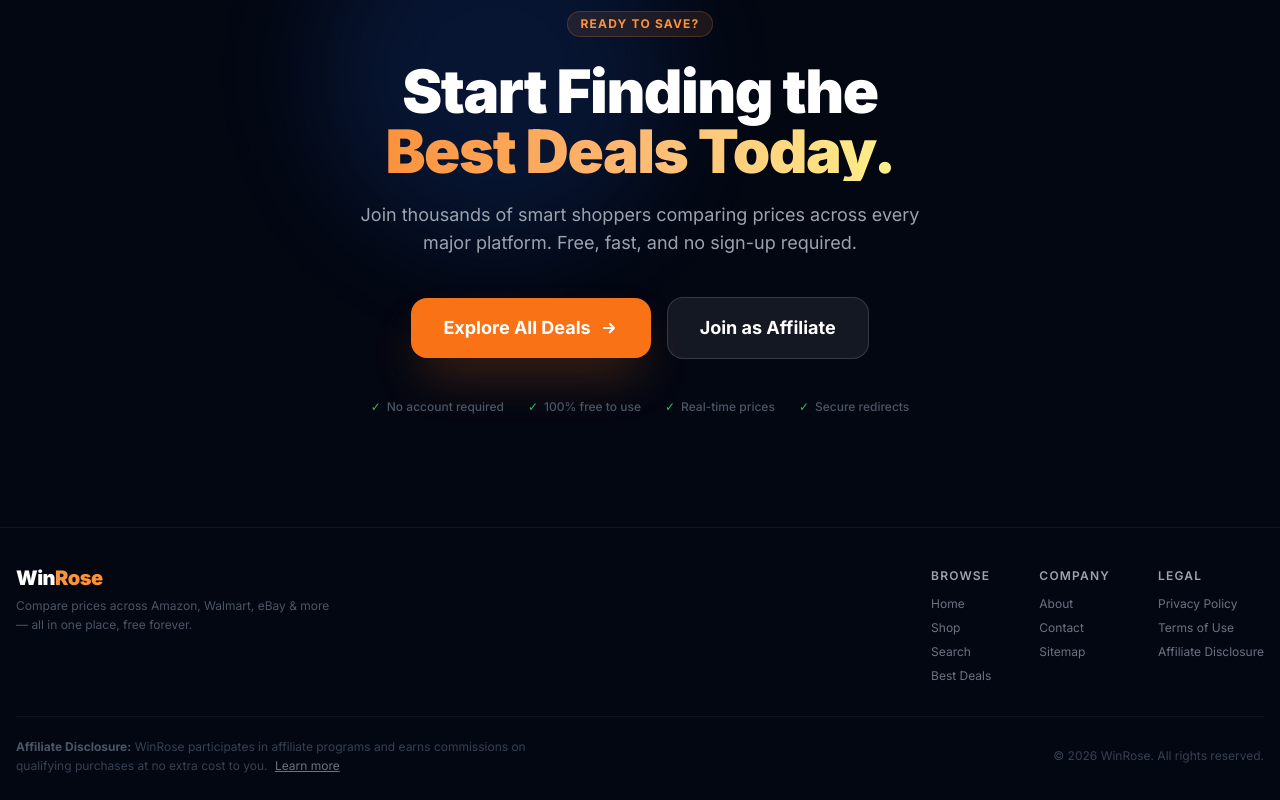
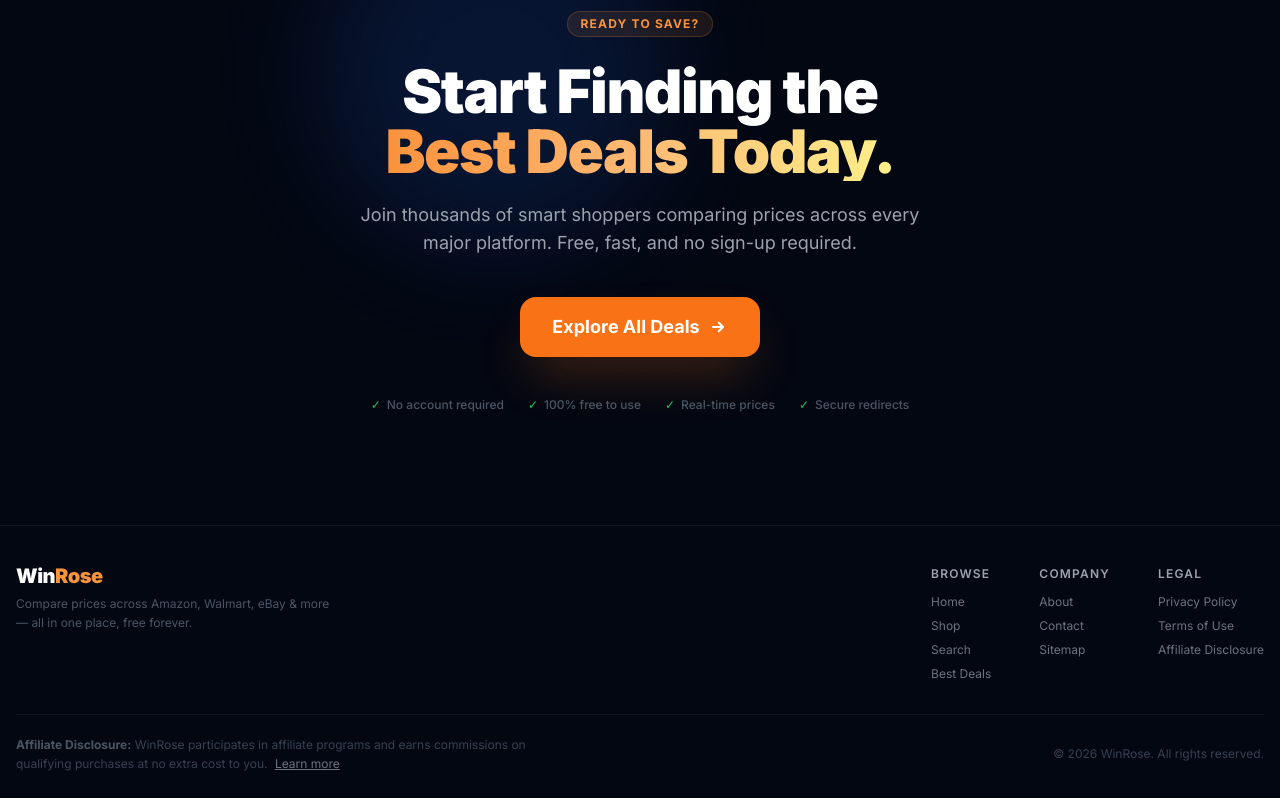
Before and after one commit to luibacli/affiliate-app, a Nuxt app: page / in a window 1280 px wide. Shown: the part 4357-5157 px from the top of the page. Built offline with nearby package versions, Linux system fonts and the light colour scheme; no server answers.

Commit message:
feat: remove affiliate link from FinalCTA and disable prerendering for contact page

```diff
--- a/app/components/landing/FinalCTA.vue
+++ b/app/components/landing/FinalCTA.vue
@@ -43,12 +43,7 @@
             <path stroke-linecap="round" stroke-linejoin="round" stroke-width="2.5" d="M13 7l5 5m0 0l-5 5m5-5H6"/>
           </svg>
         </NuxtLink>
-        <NuxtLink
-          to="/contact"
-          class="w-full sm:w-auto inline-flex items-center justify-center gap-2 px-8 py-4 bg-white/[0.07] hover:bg-white/[0.12] active:scale-95 text-white font-bold text-lg rounded-2xl border border-white/[0.15] transition-all duration-150"
-        >
-          Join as Affiliate
-        </NuxtLink>
+
       </div>
 
       <!-- Micro trust signals -->
--- a/app/pages/contact.vue
+++ b/app/pages/contact.vue
@@ -79,7 +79,6 @@
 </template>
 
 <script setup lang="ts">
-defineRouteRules({ prerender: true })
 
 const form = reactive({ name: '', email: '', subject: 'general', message: '' })
 const sending = ref(false)
```
